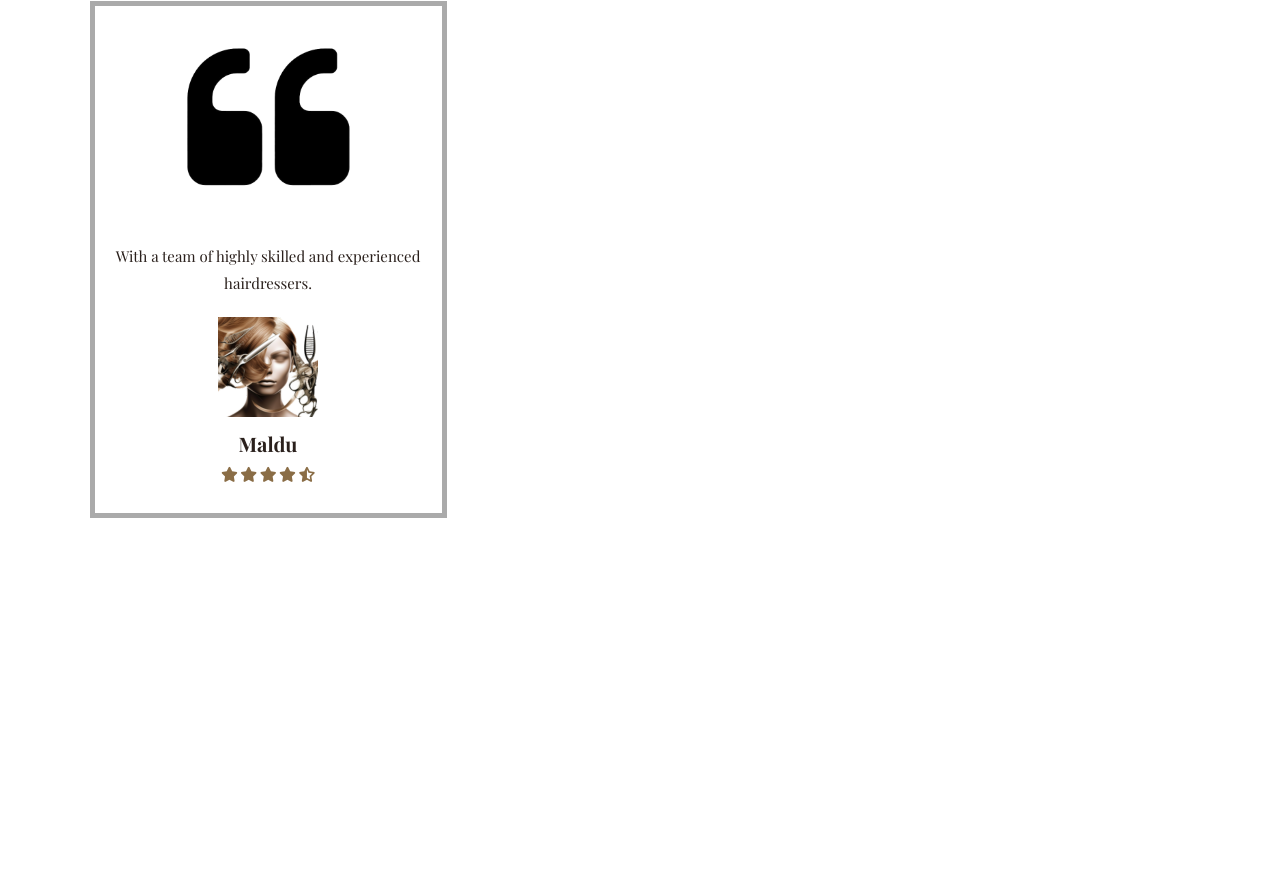
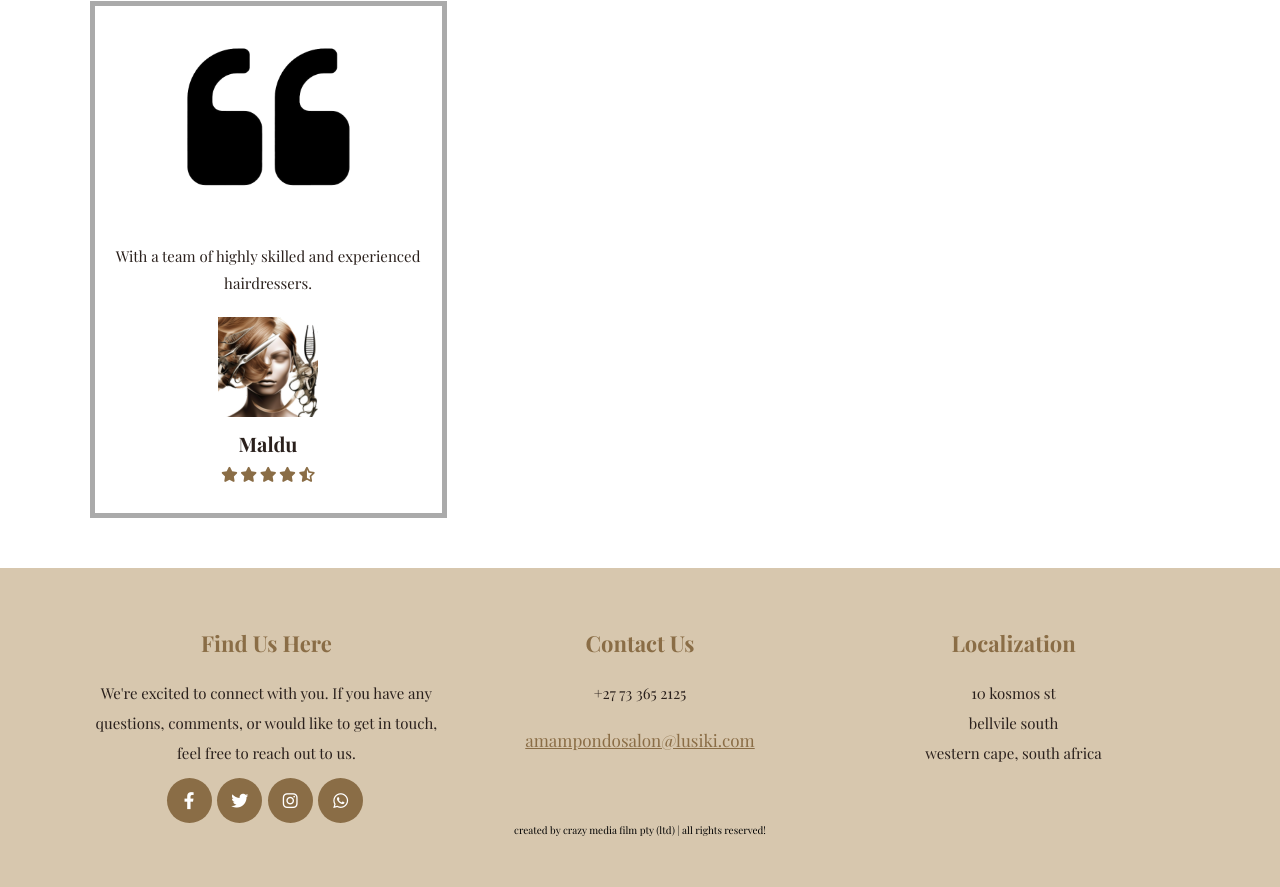
Before and after one commit to Snezoh97/Salon_Website, a plain HTML site: page index.html in a window 1280 px wide. Shown: the part 5303-6190 px from the top of the page. Before the commit the page ends 5871 px from the top, so only its background shows below. Drawn offline with nearby package versions, Linux system fonts and the light colour scheme; a web font is replaced by a local one.

Commit message:
'responsive'

```diff
--- a/css/style.css
+++ b/css/style.css
@@ -612,3 +612,90 @@ section{
 }
 
 /* -------- Reviews ---------  */
+
+/* -------- Reviews ---------  */
+
+.footer {
+    background: var(--main-color);
+    text-align: center;
+}
+
+.footer .box-container {
+    display: grid;
+    grid-template-columns: repeat(auto-fit, minmax(30rem, 1fr));
+    gap: 2rem;
+}
+
+.footer .box-container .box h3 {
+    font-size: 2.2rem;
+    text-transform: capitalize;
+    color: var(--primary-color);
+    padding: 1rem 0;
+}
+
+.footer .box-container .box p {
+    font-size: 1.5rem;
+    line-height: 2;
+    color: var(--black);
+    padding: 1rem 0;
+}
+
+.footer .box-container .box .share a {
+    height: 4.5rem;
+    width: 4.5rem;
+    line-height: 4.5rem;
+    border-radius: 50%;
+    font-size: 1.7rem;
+    background: var(--primary-color);
+    color: var(--white);
+    margin-right: .3rem;
+    text-align: center;
+}
+
+.footer .box-container .box .share a:hover{
+    background: var(--black);
+}
+
+.footer .box-container .box .link {
+    font-size: 1.7rem;
+    line-height: 2;
+    color: var(--primary-color);
+    padding: .5rem 0;
+    display: block;
+    text-decoration: underline;
+}
+
+.footer .box-container .box .link:hover {
+    color: var(--black);
+    text-decoration: underline;
+}
+/* -------- Footer ---------  */
+
+@media (max-width:991px){
+    html{
+        font-size: 55%;
+    }
+
+    .header .navbar a {
+        font-size: 1.7rem;
+    }
+
+    section{
+        padding: 3rem 2rem;
+    }
+}
+
+@media (max-width:768){
+    #menu-btn{
+        display: inline-block;
+    }
+
+    .header .navbar {
+        position: fixed;
+        top: 0;
+        right: -105%;
+        width: 30rem;
+        background: var(--white);
+        height: 100%;
+    }
+}
--- a/index.html
+++ b/index.html
@@ -428,7 +428,42 @@
 
     <!-- -------- Footer ------ -->
 
+    <section class="footer">
 
+      <div class="box-container">
+
+        <div class="box">
+          <h3>find us here</h3>
+          <p>We're excited to connect with you. If
+            you have any questions, comments, or would like to get in
+            touch, feel free to reach out to us.</p>
+            <div class="share">
+              <a href="#" class="fab fa-facebook-f"></a>
+              <a href="#" class="fab fa-twitter"></a>
+              <a href="#" class="fab fa-instagram"></a>
+              <a href="#" class="fab fa-whatsapp"></a>
+            </div>
+        </div>
+
+        <div class="box">
+          <h3>contact us</h3>
+          <p>+27 73 365 2125</p>
+          <a href="#" class="link">amampondosalon@lusiki.com</a>
+        </div>
+
+        <div class="box">
+          <h3>localization</h3>
+          <p>10 kosmos st <br>
+          bellvile south <br>
+          western cape, south africa
+          </p>
+        </div>
+
+      </div>
+
+      <div class="credit">created by <span>crazy media film pty (ltd)</span> | all rights reserved!</div>
+
+    </section>
 
     <!-- -------- Footer ------ -->
     <!-- --------- Custom Script -------- -->
```
